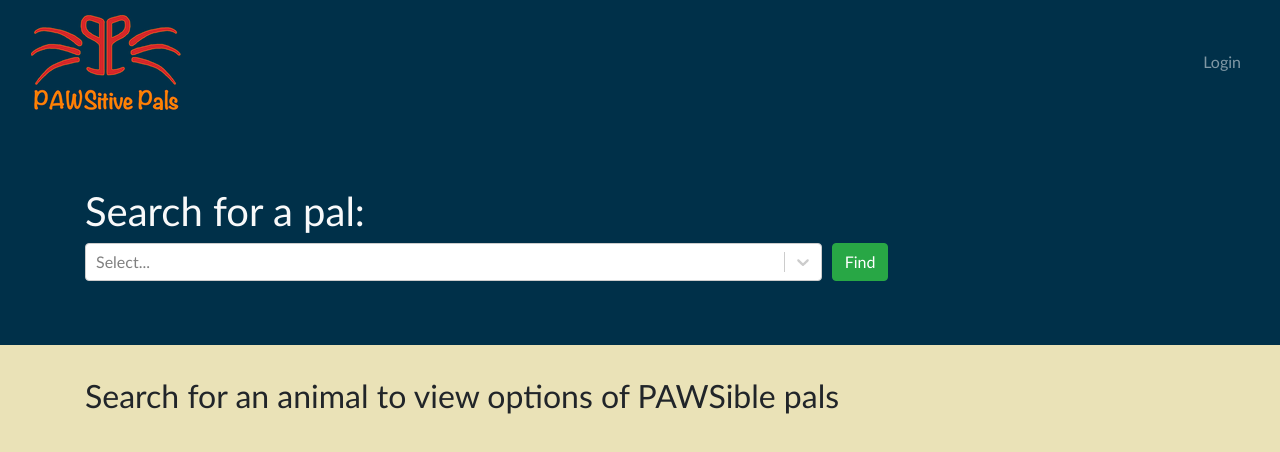
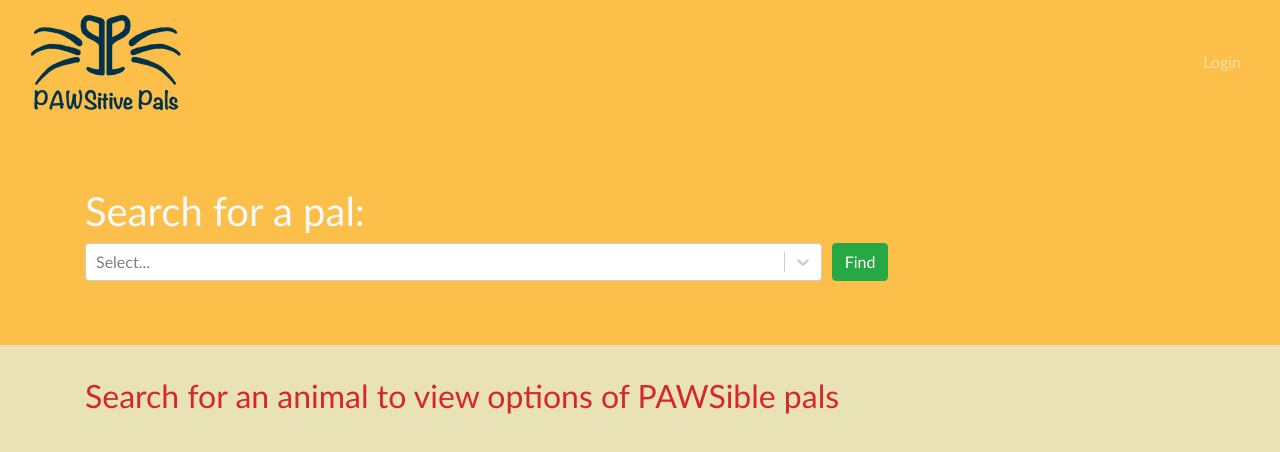
Before and after one commit to project-3-collab/Pawsitive-Pals, a React (Create React App) app in the folder client/: page / in a window 1280 px wide. Shown: the top 452 px of the page. Built offline with nearby package versions, Linux system fonts and the light colour scheme.

Commit message:
Working on circle imgs for pets

```diff
--- a/client/src/components/Navbar.js
+++ b/client/src/components/Navbar.js
@@ -3,7 +3,7 @@ import { Link } from 'react-router-dom';
 import { Navbar, Nav, Container, Modal, Tab } from 'react-bootstrap';
 import SignUpForm from './SignupForm';
 import LoginForm from './LoginForm';
-import logo250 from '../assets/PP-logoandwords-150px.png';
+import logo250 from '../assets/PP-logoandwords-blue-150px.png';
 
 import Auth from '../utils/auth';
 
@@ -13,7 +13,7 @@ const AppNavbar = () => {
 
   return (
     <>
-      <Navbar className='dk-blue-bg' variant='dark' expand='lg'>
+      <Navbar className='yellow-bg' variant='dark' expand='lg'>
         <Container fluid>
           <Navbar.Brand className=".nav-header" as={Link} to='/'>
             <div className="logoContainer">
--- a/client/src/index.css
+++ b/client/src/index.css
@@ -42,6 +42,10 @@ h6 {
   background-color: #d62828;
 }
 
+.dk-orange-txt{
+  color: #d62828;
+}
+
 .dk-blue-bg {
   background-color: #003049;
 }
--- a/client/src/pages/SavedPets.js
+++ b/client/src/pages/SavedPets.js
@@ -47,7 +47,7 @@ const SavedPets = () => {
 
   return (
     <>
-      <Jumbotron fluid className='text-light dk-blue-bg'>
+      <Jumbotron fluid className='text-light yellow-bg'>
         <Container>
           <h1>Viewing saved Pets!</h1>
         </Container>
--- a/client/src/pages/SearchPets.js
+++ b/client/src/pages/SearchPets.js
@@ -104,7 +104,7 @@ const SearchPets = () => {
 
   return (
     <>
-      <Jumbotron fluid className='text-light dk-blue-bg'>
+      <Jumbotron fluid className='text-light yellow-bg'>
         <Container>
           <h1>Search for a pal:</h1>
           <Form onSubmit={handleFormSubmit} style={styles.dropdownMenuStyle}>
@@ -126,7 +126,7 @@ const SearchPets = () => {
       </Jumbotron>
 
       <Container>
-        <h2>
+        <h2 className='dk-orange-txt'>
           {searchedPets.length
             ? `Viewing ${searchedPets.length} results:`
             : 'Search for an animal to view options of PAWSible pals'}
@@ -134,7 +134,7 @@ const SearchPets = () => {
         <CardColumns>
           {searchedPets.map((pet) => {
             return (
-              <Card key={pet.petId} border='dark'>
+              <Card key={pet.petId} border='dark' className='dk-orange-txt'>
                 {pet.image ? (
                   <Card.Img className='rounded-circle card-pics' src={pet.image} alt={`The cover for ${pet.type}`} variant='top' />
                 ) : null}
```
Also changed, not shown: client/src/assets/PP-logoandwords-blue-150px.png (added), client/src/assets/PP-logoandwords-blue.png (added).
